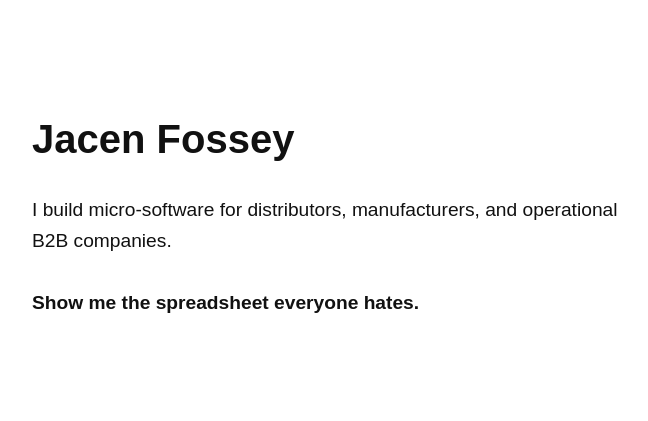
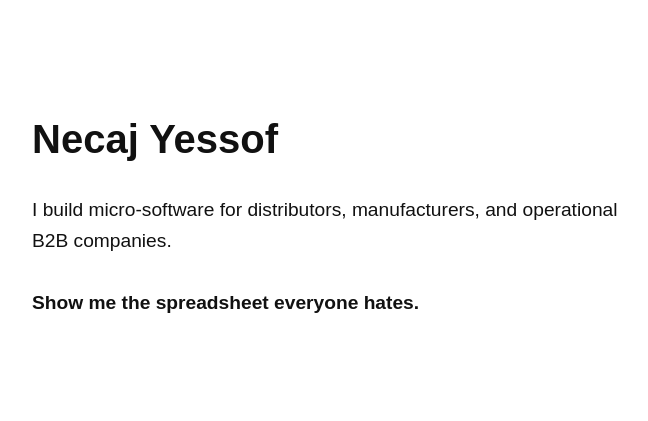
Before and after one commit to JacenFossey/jacenfossey.com, a plain HTML site: page index.html in a window 1280 px wide. Shown: the whole page, without its empty margins (228-876 px from the left). Drawn offline with Linux system fonts and the light colour scheme.

Commit message:
Change header name from Jacen Fossey to Necaj Yessof
Updated the header and title from 'Jacen Fossey' to 'Necaj Yessof'.

```diff
--- a/index.html
+++ b/index.html
@@ -37,7 +37,7 @@
 </head>
 
 <body>
-  <h1>Jacen Fossey</h1>
+  <h1>Necaj Yessof</h1>
 
   <p>
     I build micro-software for distributors, manufacturers,
```
